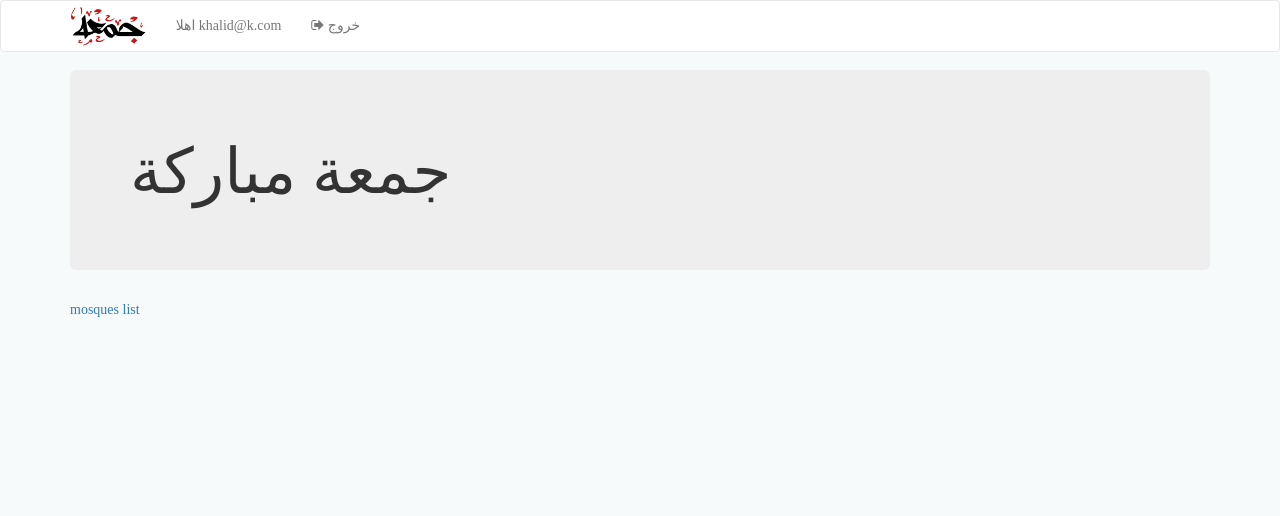
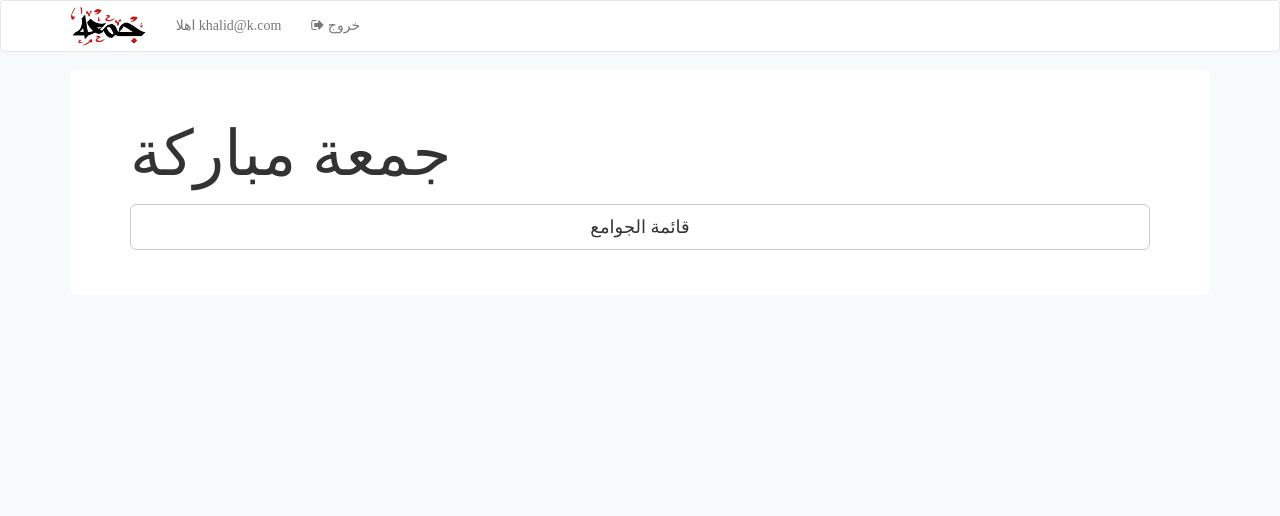
Before and after one commit to kaluaim/Jumuah, a Flask app: page / in a window 1280 px wide. Shown: the top 516 px of the page. Run offline with Flask 2, Linux system fonts and the light colour scheme; a user stored in the database is signed in; some libraries are stand-ins or nearby versions; some web fonts are replaced.

```diff
--- a/Jumuah/static/css/style.css
+++ b/Jumuah/static/css/style.css
@@ -42,6 +42,14 @@ footer {
   display: inline;
 }
 
+.jumbotron {
+    padding-top: 30px;
+    padding-bottom: 30px;
+    margin-bottom: 30px;
+    color: inherit;
+    background-color: #ffffff;
+}
+
 .mosques > ul {
   list-style-type: none;
   margin: 0;
--- a/Jumuah/templates/index.html
+++ b/Jumuah/templates/index.html
@@ -4,6 +4,6 @@
 <div class="jumbotron">
   <h1>جمعة مباركة</h1>
   <p></p>
+  <p><a class="btn btn-default btn-lg center-block" href="/mosque/" role="button">قائمة الجوامع</a></p>
 </div>
-<a href="/mosque/">mosques list</a>
 {% endblock %}
```
Also changed, not shown: requirements.txt (+10 -7 lines), Jumuah/jumuah.db.
